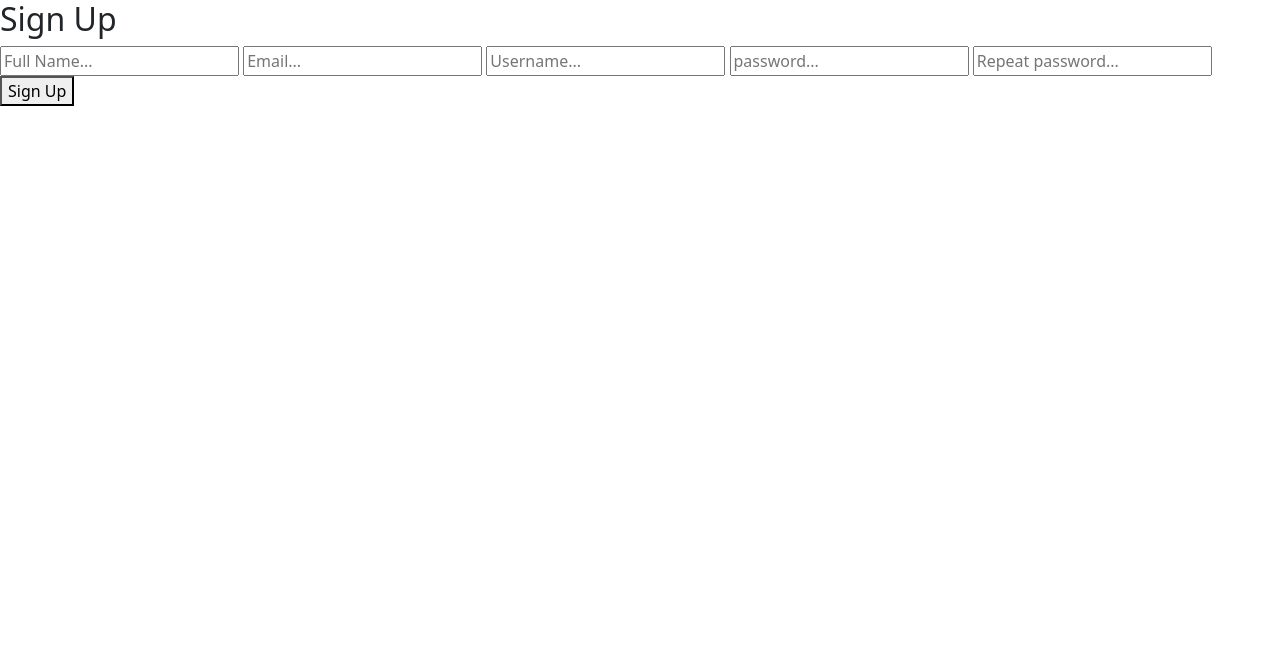
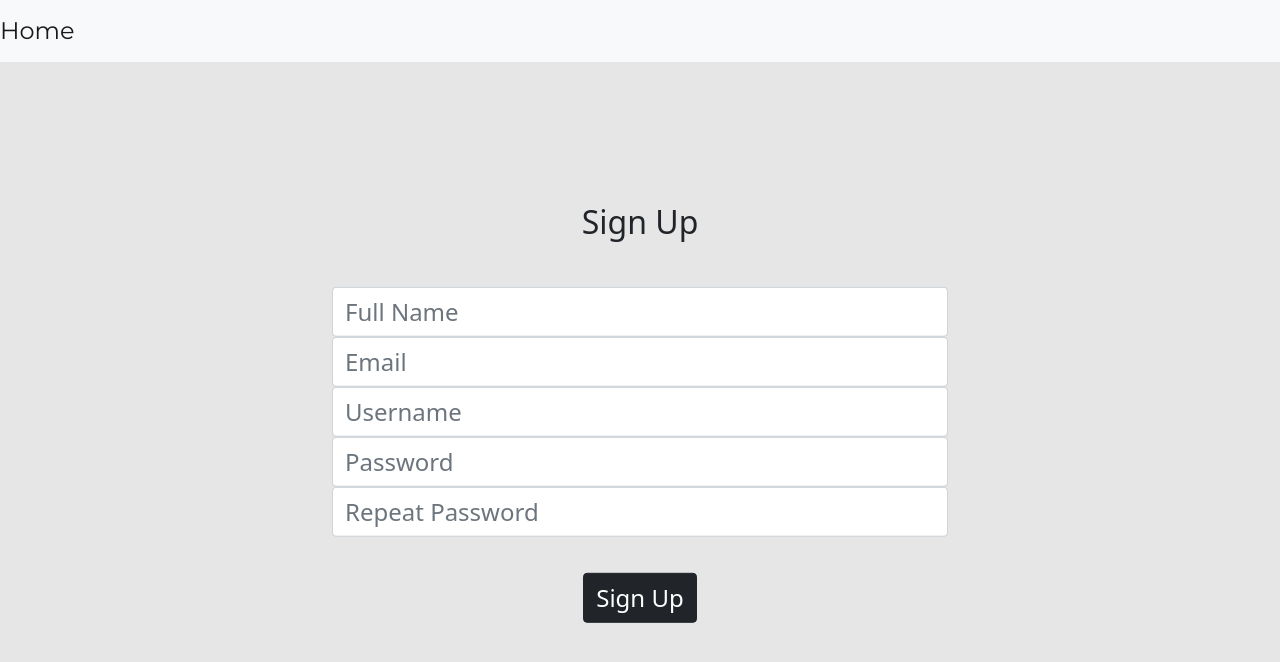
Before and after one commit to Sushantabgit/Frames, a PHP site: page /signup.php in a window 1280 px wide. Shown: the top 662 px of the page. Run offline with PHP 8.4, Linux system fonts and the light colour scheme.

Commit message:
Added Style to signup page

```diff
--- a/login.php
+++ b/login.php
@@ -24,7 +24,7 @@ include_once 'header.php';
 
     if (isset($_GET["error"])) {
         if ($_GET["error"] == "emptyinput") {
-            echo "<p>Fill is all fields</p>";
+            echo "<p>Fill all fields</p>";
         } else if ($_GET["error"] == "wronglogin") {
             echo '<p>Incorrect login info!</p>';
         }
--- a/signup.php
+++ b/signup.php
@@ -2,40 +2,40 @@
 include_once 'header.php';
 ?>
 
+<link rel="stylesheet" href="css/login.css">
+
+<nav class="navbar navbar-expand-lg navbar-light bg-light">
+        <a class="navbar-brand" style="font-family: Montserrat;" href="index.php">Home</a>
+</nav>
+
 <section class="signup-form">
     <h2>Sign Up</h2>
     <div class="signup-form-form">
-<form action="includes/signup.inc.php" method="post">
-<input type="text" name="name" placeholder="Full Name...">
-<input type="text" name="email" placeholder="Email...">
-<input type="text" name="uid" placeholder="Username...">
-<input type="password" name="pwd" placeholder="password...">
-<input type="password" name="pwdrepeat" placeholder="Repeat password...">
-<button type="submit" name="submit">Sign Up</button>
+        <form class="form form-control" action="includes/signup.inc.php" method="post">
+            <input class="form-control" type="text" name="name" placeholder="Full Name">
+            <input class="form-control" type="text" name="email" placeholder="Email">
+            <input class="form-control" type="text" name="uid" placeholder="Username">
+            <input class="form-control" type="password" name="pwd" placeholder="Password">
+            <input class="form-control" type="password" name="pwdrepeat" placeholder="Repeat Password"><br>
+            <button class="btn btn-dark" type="submit" name="submit">Sign Up</button>
         </form>
     </div>
     <?php
     if (isset($_GET["error"])) {
         if ($_GET["error"] == "emptyinput") {
             echo "<p>Fill is all fields</p>";
-    }
-else if ($_GET["error"] == "invaliduid") {
-    echo"<p>Choose a proper username!</p>";
-}
-else if ($_GET["error"] == "invalidemail") {
-    echo"<p>Choose a proper email!</p>";
-}
-else if ($_GET["error"] == "passworddontmatch") {
-    echo"<p>Password doesn't match!</p>";
-}
-else if ($_GET["error"] == "stmtfailed") {
-    echo"<p>Something went wrong, try again!</p>";
-}
-else if ($_GET["error"] == "usernametaken") {
-    echo"<p>Username already taken!</p>";
-}
-else if ($_GET["error"] == "none") {
-    echo"<p>You have signed up!</p>";
+        } else if ($_GET["error"] == "invaliduid") {
+            echo "<p>Choose a proper username!</p>";
+        } else if ($_GET["error"] == "invalidemail") {
+            echo "<p>Choose a proper email!</p>";
+        } else if ($_GET["error"] == "passworddontmatch") {
+            echo "<p>Password doesn't match!</p>";
+        } else if ($_GET["error"] == "stmtfailed") {
+            echo "<p>Something went wrong, try again!</p>";
+        } else if ($_GET["error"] == "usernametaken") {
+            echo "<p>Username already taken!</p>";
+        } else if ($_GET["error"] == "none") {
+            echo "<p>You have signed up!</p>";
             header("location: login.php");
         }
     }
@@ -44,4 +44,5 @@ else if ($_GET["error"] == "none") {
 
 </div>
 </body>
+
 </html>
```
Lines whose indentation alone changed are shown as unchanged.
